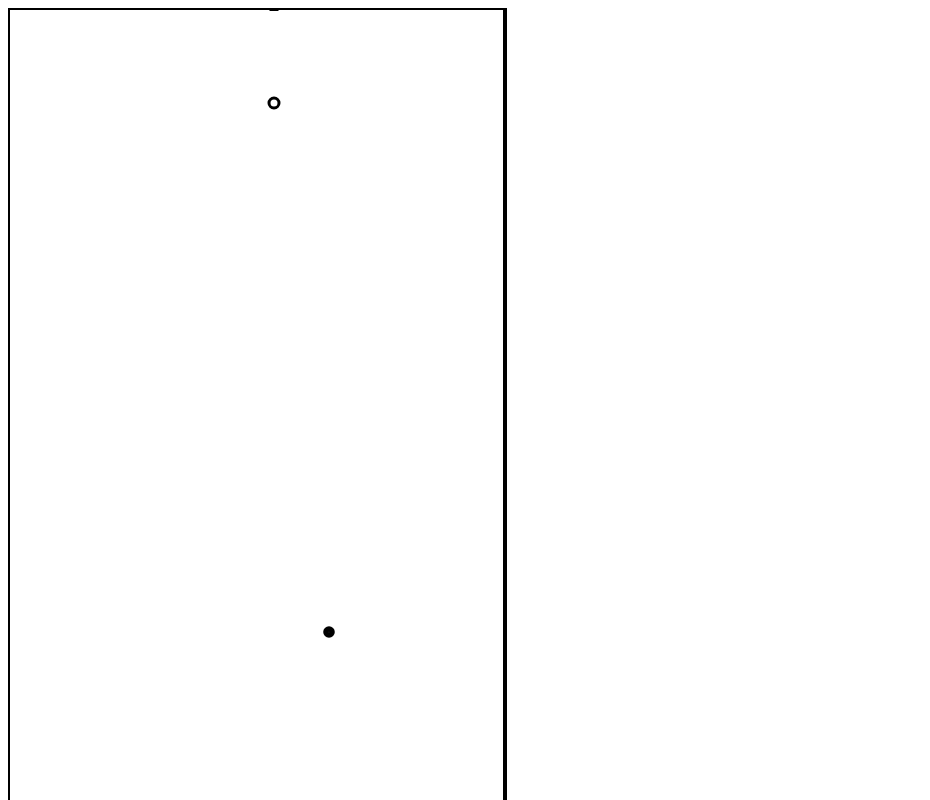
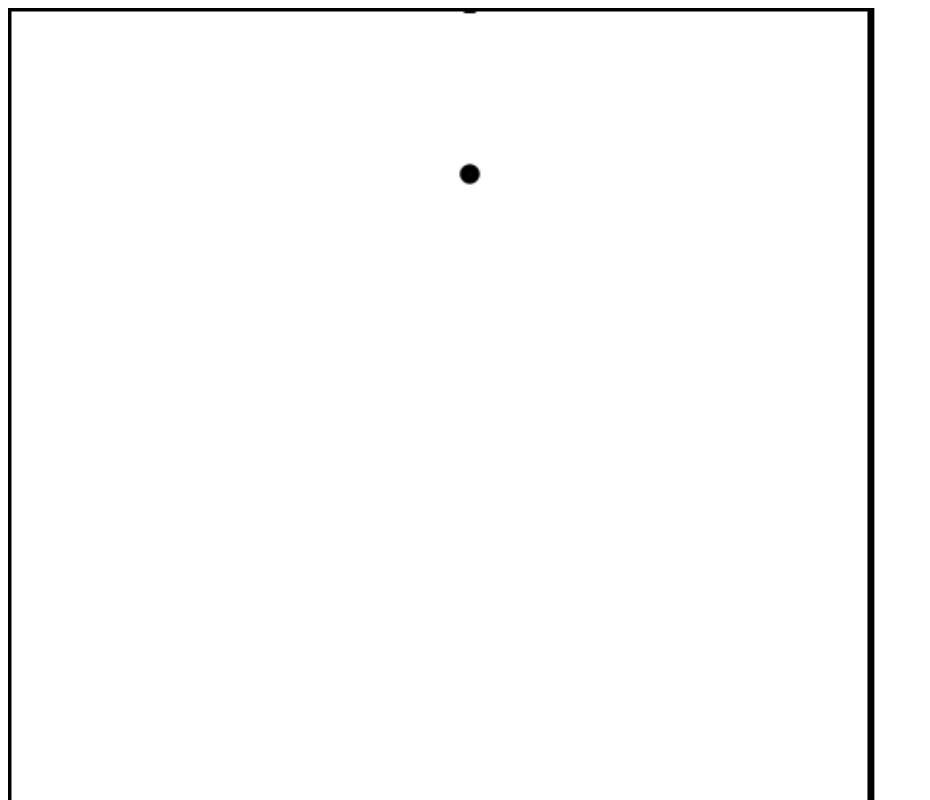
Before and after one commit to wowo-zZ/StupidSnake, a plain HTML site: page index.html in a window 1280 px wide. Shown: the top 800 px of the page, without its empty margins (0-930 px from the left). Drawn offline with Linux system fonts and the light colour scheme.

Commit message:
Revert "2-14"

```diff
--- a/css/index.css
+++ b/css/index.css
@@ -5,6 +5,6 @@
 }
 
 #a {
-    width: 500px;
-    height: 800px;
+    width: 868px;
+    height: 1398px;
 }
--- a/js/index.js
+++ b/js/index.js
@@ -59,26 +59,12 @@ var snake = {
             snake.body = snake.body.splice(1,snake.length);
         }
         for(i =0 ;i < snake.body.length; i++){
-            if(i == snake.body.length - 1){
-                snake.paintCycle(snake.body[i],3, 5);
-            }else {
-                snake.paintCycle(snake.body[i],5.6, 3);
-            }
+            snake.paintCycle(snake.body[i],5.6, 3);
         }
         snake.paintCycle(food.foodsLocation,5.6, 3);
     },
     checkCrashSelf:function(){
-        var die = false;
-        for(i = 0; i < snake.body.length - 1; i++){
-            for(j = i + 1; j < snake.body.length; j++){
-                if(snake.body[i][0] == snake.body[j][0] && snake.body[i][1] == snake.body[j][1]){
-                    die = true;
-                }
-            }
-        }
-        if(die){
-            snake.die();
-        }
+
     },
     checkCrashFood:function(headLocation){
         for(i =0 ;i < food.foodsLocation.length; i++){
@@ -96,23 +82,15 @@ var snake = {
     changeHead:function(){
         if(event.keyCode == 37 && snake.head != 3){
             snake.head = 2;
-            snake.move();
         }else if(event.keyCode == 38 && snake.head != 1){
             snake.head = 0;
-            snake.move();
         }else if(event.keyCode == 39 && snake.head != 2){
             snake.head = 3;
-            snake.move();
         }else if(event.keyCode == 40 && snake.head != 0){
             snake.head = 1;
-            snake.move();
         }
     },
-    //蛇挂了
-    die:function(){
-        alert("You die!");
-        clearInterval(snake.moveTimer);
-    },
+
     //画个圆，蛇身体的一部分
     paintCycle: function(location, lineWidth, radius) {
         if(location[0] instanceof Array === true){
@@ -145,7 +123,7 @@ $(window).load(function() {
     var initY = Math.floor(Math.random() * (paleHeight + 1));
     var initLocation = [initX,initY];
     snake.body.push(initLocation);
-    snake.paintCycle(initLocation, 3, 5);
+    snake.paintCycle(initLocation, 5.6, 3);
     snake.moveTimer = setInterval(snake.move, 600);
     document.onkeydown = snake.changeHead;
 })
```
